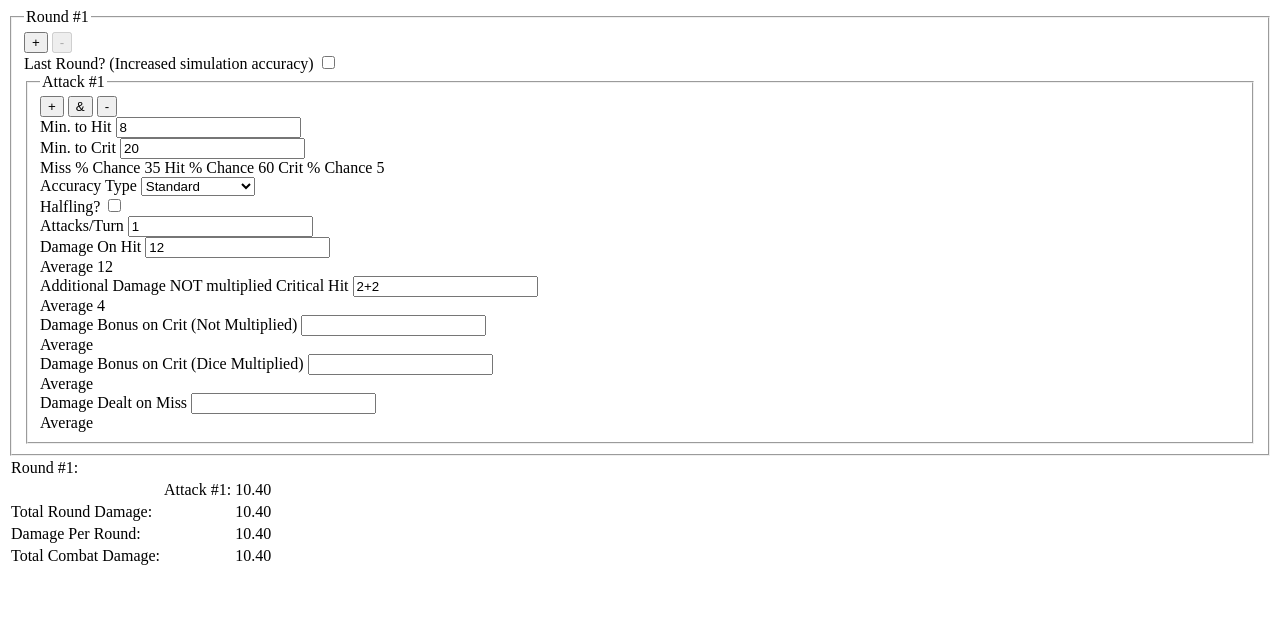
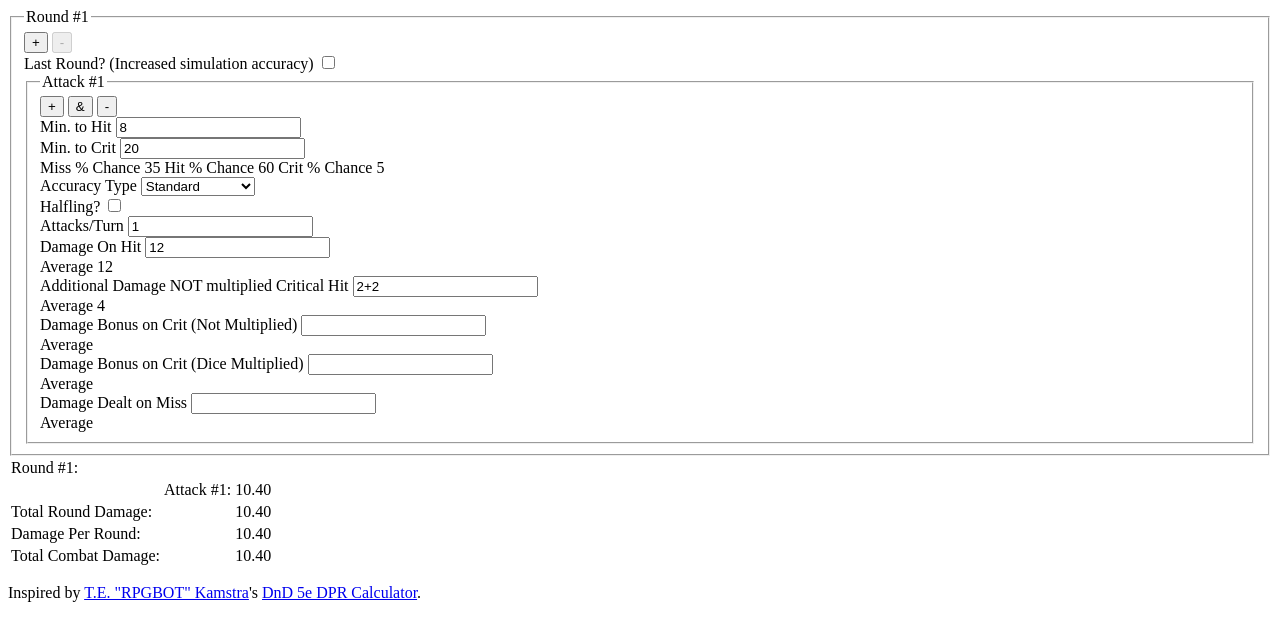
Before and after one commit to Jaronline/DPRCalculator, a website with bundled scripts: page index.html in a window 1280 px wide. Built offline with nearby package versions, Linux system fonts and the light colour scheme.

Commit message:
feat: add credits to footer

```diff
--- a/index.html
+++ b/index.html
@@ -182,6 +182,10 @@
     <table id="outputDPR">
     </table>
 </div>
+
+<footer>
+    <p>Inspired by <a href="https://rpgbot.net/author/rpgbot/">T.E. "RPGBOT" Kamstra</a>'s <a href="https://rpgbot.net/dnd5/tools/dpr-calculator/">DnD 5e DPR Calculator</a>.</p>
+</footer>
 <script src="index.js"></script>
 <script type="module" src="buttonListeners.js"></script>
 <script>
```
